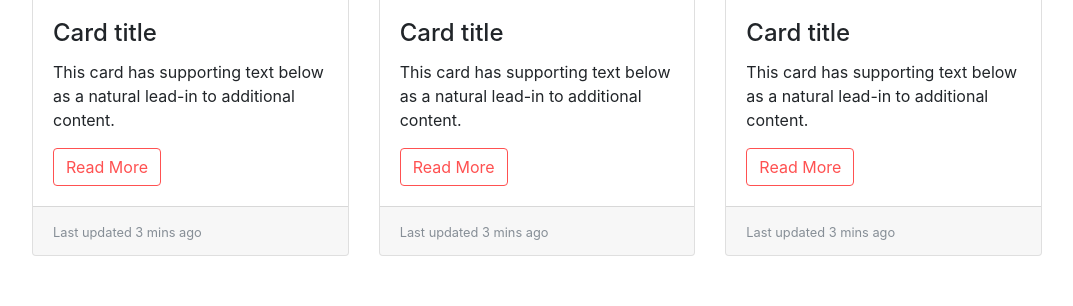
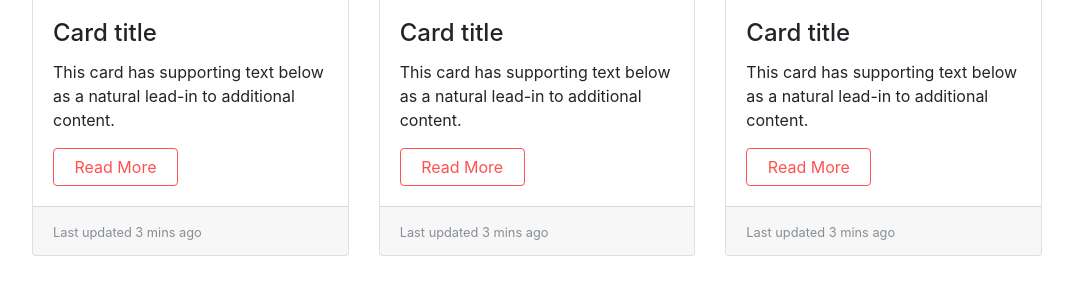
Before and after one commit to Junior-Jr/ITF-Project, a PHP site: page / in a window 1280 px wide. Shown: the part 938-1244 px from the top of the page, without its empty margins (103-1176 px from the left). Run offline with PHP 8.4, Linux system fonts and the light colour scheme; some libraries are stand-ins or nearby versions.

Commit message:
Add animated button

```diff
--- a/index.html
+++ b/index.html
@@ -40,7 +40,7 @@
                 <div class="card-body">
                     <h4 class="card-title">Card title</h4>
                     <p class="card-text">This card has supporting text below as a natural lead-in to additional content.</p>
-                    <button type="button" class="btn btn-search">Read More</button>
+                    <button type="button" class="btn btn-search"><span>Read More </span></button>
                 </div>
                 <div class="card-footer">
                     <small class="text-muted">Last updated 3 mins ago</small>
@@ -51,7 +51,7 @@
                 <div class="card-body">
                     <h4 class="card-title">Card title</h4>
                     <p class="card-text">This card has supporting text below as a natural lead-in to additional content.</p>
-                    <button type="button" class="btn btn-search">Read More</button>
+                    <button type="button" class="btn btn-search"><span>Read More </span></button>
                 </div>
                 <div class="card-footer">
                     <small class="text-muted">Last updated 3 mins ago</small>
@@ -62,7 +62,7 @@
                 <div class="card-body">
                     <h4 class="card-title">Card title</h4>
                     <p class="card-text">This card has supporting text below as a natural lead-in to additional content.</p>
-                    <button type="button" class="btn btn-search">Read More</button>
+                    <button type="button" class="btn btn-search"><span>Read More </span></button>
                 </div>
                 <div class="card-footer">
                     <small class="text-muted">Last updated 3 mins ago</small>
@@ -75,7 +75,7 @@
                 <div class="card-body">
                     <h4 class="card-title">Card title</h4>
                     <p class="card-text">This card has supporting text below as a natural lead-in to additional content.</p>
-                    <button type="button" class="btn btn-search">Read More</button>
+                    <button type="button" class="btn btn-search"><span>Read More </span></button>
                 </div>
                 <div class="card-footer">
                     <small class="text-muted">Last updated 3 mins ago</small>
@@ -86,7 +86,7 @@
                 <div class="card-body">
                     <h4 class="card-title">Card title</h4>
                     <p class="card-text">This card has supporting text below as a natural lead-in to additional content.</p>
-                    <button type="button" class="btn btn-search">Read More</button>
+                    <button type="button" class="btn btn-search"><span>Read More </span></button>
                 </div>
                 <div class="card-footer">
                     <small class="text-muted">Last updated 3 mins ago</small>
@@ -97,7 +97,7 @@
                 <div class="card-body">
                     <h4 class="card-title">Card title</h4>
                     <p class="card-text">This card has supporting text below as a natural lead-in to additional content.</p>
-                    <button type="button" class="btn btn-search">Read More</button>
+                    <button type="button" class="btn btn-search"><span>Read More </span></button>
                 </div>
                 <div class="card-footer">
                     <small class="text-muted">Last updated 3 mins ago</small>
--- a/style.css
+++ b/style.css
@@ -11,12 +11,46 @@
     color: #FF5151;
     border-color: #FF5151;
     background-color: transparent;
+    transition: all 0.5s;
+    cursor: pointer;
+    width: 125px;
 }
 .btn-search:hover{
     color: #fff;
     background-color: #FF5151;
     border-color: #FF5151;
 }
+.btn-search:focus{
+    border-color: #FF5151;
+}
+.btn-search:active{
+    color: #FF5151;
+    border-color: #FF5151;
+}
+.btn-search span {
+  cursor: pointer;
+  display: inline-block;
+  position: relative;
+  transition: 0.5s;
+}
+
+.btn-search span:after {
+  content: '\00bb';
+  position: absolute;
+  opacity: 0;
+  top: 0;
+  right: -20px;
+  transition: 0.5s;
+}
+
+.btn-search:hover span {
+  padding-right: 15px;
+}
+
+.btn-search:hover span:after {
+  opacity: 1;
+  right: 0;
+}
 .body{
     background-color: black;
 }
```
